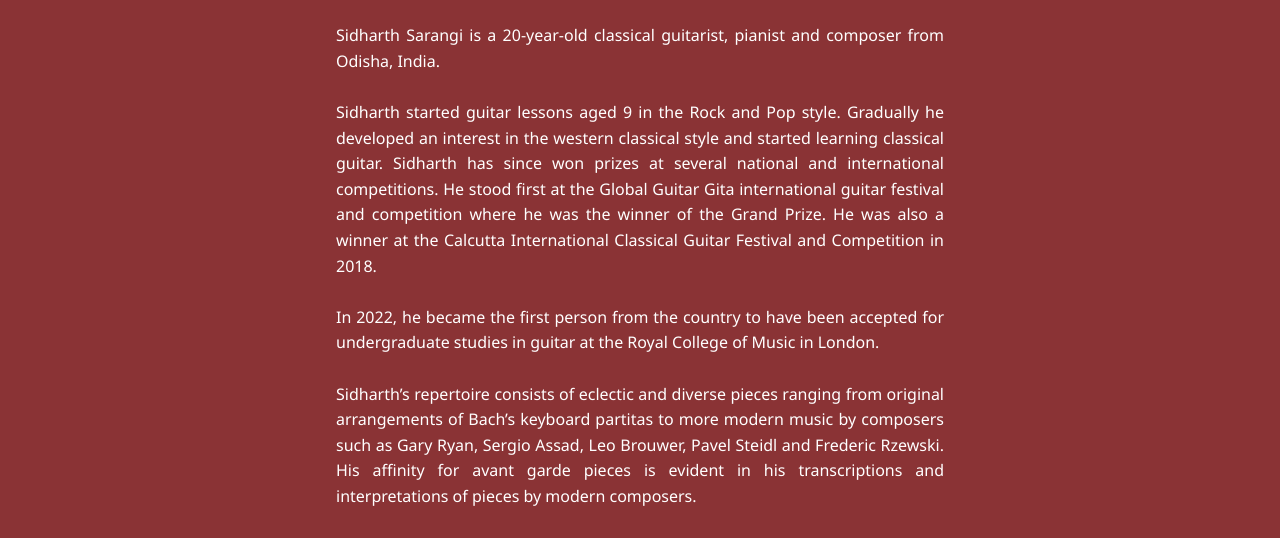
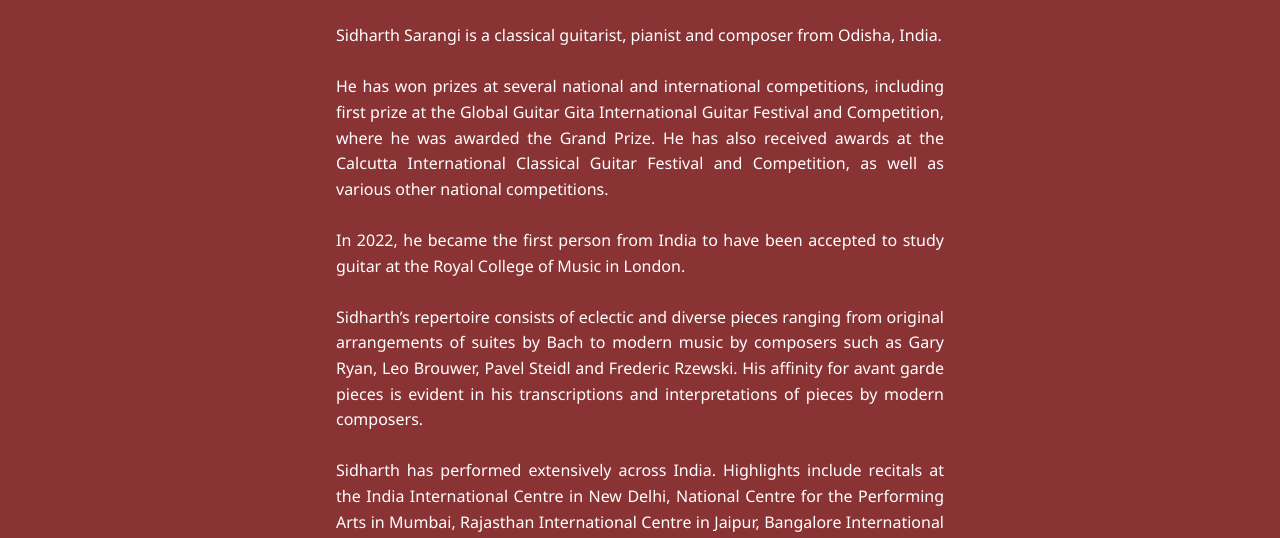
Before and after one commit to Sidharth-Sarangi/My-Website, a plain HTML site: page index.html in a window 1280 px wide. Shown: the part 262-800 px from the top of the page. Drawn offline with Linux system fonts and the light colour scheme.

Commit message:
Update index.html

```diff
--- a/index.html
+++ b/index.html
@@ -113,16 +113,18 @@
         <h2>Biography</h2>
         <div class="biography">
             <p>
-                Sidharth Sarangi is a 20-year-old classical guitarist, pianist and composer from Odisha, India.<br><br>
-                Sidharth started guitar lessons aged 9 in the Rock and Pop style. Gradually he developed an interest in the western classical style and started learning classical guitar.
-                Sidharth has since won prizes at several national and international competitions. He stood first at the Global Guitar Gita international guitar festival and competition where he was the winner of the Grand Prize. He was also a winner at the Calcutta International Classical Guitar Festival and Competition in 2018.
-                <br><br> In 2022, he became the first person from the country to have been accepted for undergraduate studies in guitar at the Royal College of Music in London.
-                <br><br> Sidharth’s repertoire consists of eclectic and diverse pieces ranging from original arrangements of Bach’s keyboard partitas to more modern music by composers such as Gary Ryan, Sergio Assad, Leo Brouwer, Pavel Steidl and Frederic Rzewski. His affinity for avant garde pieces is evident in his transcriptions and interpretations of pieces by modern composers.
-                <br><br> Sidharth has performed at some of the most prestigious venues all over India. Highlights include solo recitals at the National Centre for the Performing Arts in Mumbai, the Bangalore International Centre, ICCR Calcutta, Galeria de Belas Artes in Goa, the Cottage Chamber Concert series in Mysore, among others.
-                <br><br> Lately, Sidharth has also been active in pedagogy, and has been actively conducting workshops and masterclasses in an effort to promote the classical guitar repertoire amongst other guitarists and musicians in general.
-                <br><br> Recently, Sidharth was invited to perform at NPR's Great American Folk Show hosted by singer-songwriter and guitarist Thomas Brosseau where his performance was aired live on the Prairie Public radio channel.
-                <br><br> In addition to performance, Sidharth also composes and arranges from time to time and has written and arranged pieces for the solo guitar and piano repertoire. Sidharth is currently pursuing an undergraduate degree in electronics engineering and enjoys swimming in his free time.
-            </p>
+                Sidharth Sarangi is a classical guitarist, pianist and composer from Odisha, India.<br><br>
+                He has won prizes at several national and international competitions, including first prize at the Global Guitar Gita International Guitar Festival and Competition, where he was awarded the Grand Prize. He has also received awards at the Calcutta International Classical Guitar Festival and Competition, as well as various other national competitions.
+
+
+                <br><br> In 2022, he became the first person from India to have been accepted to study guitar at the Royal College of Music in London.
+                <br><br>Sidharth’s repertoire consists of eclectic and diverse pieces ranging from original arrangements of suites by Bach to modern music by composers such as Gary Ryan, Leo Brouwer, Pavel Steidl and Frederic Rzewski. His affinity for avant garde pieces is evident in his transcriptions and interpretations of pieces by modern composers.
+
+                <br><br>Sidharth has performed extensively across India. Highlights include recitals at the India International Centre in New Delhi, National Centre for the Performing Arts in Mumbai, Rajasthan International Centre in Jaipur, Bangalore International Centre, Satyajit Ray Auditorium (ICCR) in Calcutta, the Cottage Chamber Concert series in Mysore, Galeria de Belas Artes in Goa, etc. Sidharth's music has also been featured on prominent international platforms such as NPR Music. He was invited to perform on The Great American Folk Show where his performance was broadcast live on Prairie Public radio in North Dakota.
+                <br><br>Beyond performance, Sidharth is actively involved in pedagogy, conducting workshops and masterclasses to promote the classical guitar repertoire among other guitarists and musicians.
+                <br><br> Sidharth also composes and arranges music from time to time and has written pieces for the solo guitar and piano repertoire.
+
+                <br><br> Sidharth is currently pursuing an undergraduate degree in electronics engineering and enjoys swimming in his free time.
         </div>
         <img src="NCPA.png" alt="Sidharth Sarangi at NCPA">
         <div class="videos">
```
